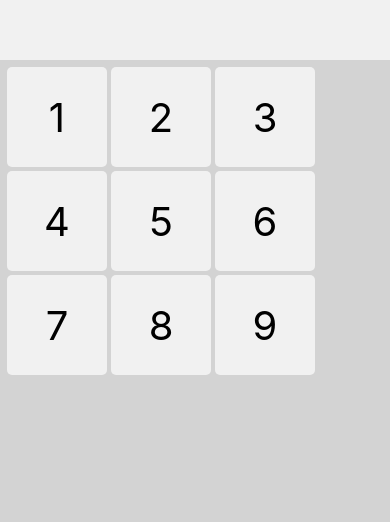
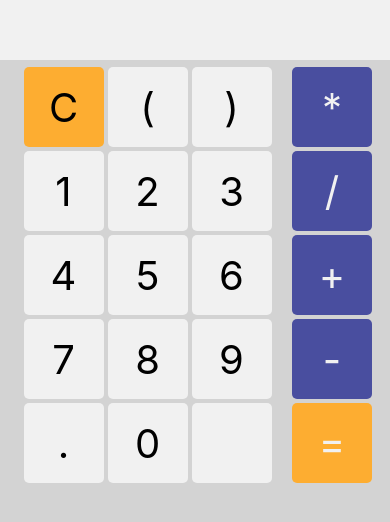
Before and after one commit to tjwnuk/Calculator, a React Native app: screen / in a window 390 px wide. Shown: the part 218-740 px from the top of the page. Built offline with nearby package versions, Linux system fonts and the light colour scheme.

Commit message:
colored buttons

```diff
--- a/app/components/AppButton.js
+++ b/app/components/AppButton.js
@@ -1,22 +1,24 @@
 import React from 'react';
-import { Dimensions, Text, StyleSheet, View } from 'react-native';
+import { Dimensions, Text, TouchableOpacity, StyleSheet, View } from 'react-native';
 import colors from '../config/colors';
 
-const _width = Dimensions.get('screen').width * 0.25;
+const horizontalSize = 1;
 
-function AppButton({ caption }) {
+function AppButton({ caption, backgroundColor = colors.lightgray, color = colors.black, onPress }) {
 
     return (
-        <View style={styles.button}>
-            <Text style={styles.text}>{caption}</Text>
-        </View>
+        <TouchableOpacity onPress={onPress}>
+            <View style={[styles.button, { backgroundColor: backgroundColor }]}>
+                <Text style={[styles.text, { color: color }]}>{caption && caption}</Text>
+            </View>
+        </TouchableOpacity>
     );
 }
 
 const styles = StyleSheet.create({
     button: {
-        width: 100,
-        height: 100,
+        width: 80,
+        height: 80,
         justifyContent: 'center',
         alignItems: 'center',
         backgroundColor: colors.lightgray,
--- a/app/components/Numpad.js
+++ b/app/components/Numpad.js
@@ -1,9 +1,13 @@
 import React from 'react';
-import { FlatList, View, StyleSheet } from 'react-native';
+import { FlatList, View, StyleSheet, Text } from 'react-native';
+import colors from '../config/colors';
 import AppButton from './AppButton';
 
 function Numpad(props) {
     const numbers = [
+        { caption: 'C', backgroundColor: colors.orange },
+        { caption: '(' },
+        { caption: ')' },
         { caption: 1 },
         { caption: 2 },
         { caption: 3 },
@@ -13,19 +17,55 @@ function Numpad(props) {
         { caption: 7 },
         { caption: 8 },
         { caption: 9 },
-    ]
+        { caption: '.' },
+        { caption: 0 },
+        { caption: '' },
+    ];
+
+    const controls = [
+        { name: 'multiply', caption: '*' },
+        { name: 'division', caption: '/' },
+        { name: 'add', caption: '+' },
+        { name: 'minus', caption: '-' },
+        { name: 'equals', caption: '=', backgroundColor: colors.orange },
+    ];
 
     return (
         <View style={styles.container}>
+
+            {/* Left column - with digits */}
+            <View style={styles.leftColumn}>
                 <FlatList
                     data={numbers}
+                    contentContainerStyle={{ justifyContent: 'center', flexDirection: "row", flexWrap: "wrap", }}
+                    renderItem={({ item }) => {
+                        return (
+                            <AppButton
+                                caption={item.caption}
+                                backgroundColor={typeof (item.backgroundColor) !== 'undefined' ? item.backgroundColor : colors.lightgray}
+                                onPress={() => { alert(item.caption) }}
+                            />
+                        )
+                    }}
+                />
+            </View>
+
+            {/* Right column - with controls */}
+            <View style={styles.rightColumn}>
+                <FlatList
+                    data={controls}
                     contentContainerStyle={{ flexDirection: "row", flexWrap: "wrap" }}
                     renderItem={({ item }) => {
                         return (
-                        <AppButton caption={item.caption} />
+                            <AppButton caption={item.caption}
+                                backgroundColor={typeof (item.backgroundColor) !== 'undefined' ? item.backgroundColor : colors.violet}
+                                color={colors.lightgray}
+                            />
                         )
                     }}
                 />
+            </View>
+
 
         </View>
     );
@@ -37,8 +77,17 @@ const styles = StyleSheet.create({
         justifyContent: 'flex-start',
         alignItems: 'flex-start',
         flexDirection: 'row',
-        flexWrap: 'wrap'
-    }
+        // flexWrap: 'wrap'
+    },
+    leftColumn: {
+        flex: 3,
+        // backgroundColor: 'yellow'
+        justifyContent: 'flex-start'
+    },
+    rightColumn: {
+        flex: 1,
+        // backgroundColor: 'red'
+    },
 })
 
 export default Numpad;
--- a/app/config/colors.js
+++ b/app/config/colors.js
@@ -4,4 +4,5 @@ export default {
     lightgray: '#f1f1f1',
     gray: '#d3d3d3',
     black: '#000',
+    white: '#FFF',
 }
```
Lines whose indentation alone changed are shown as unchanged.
